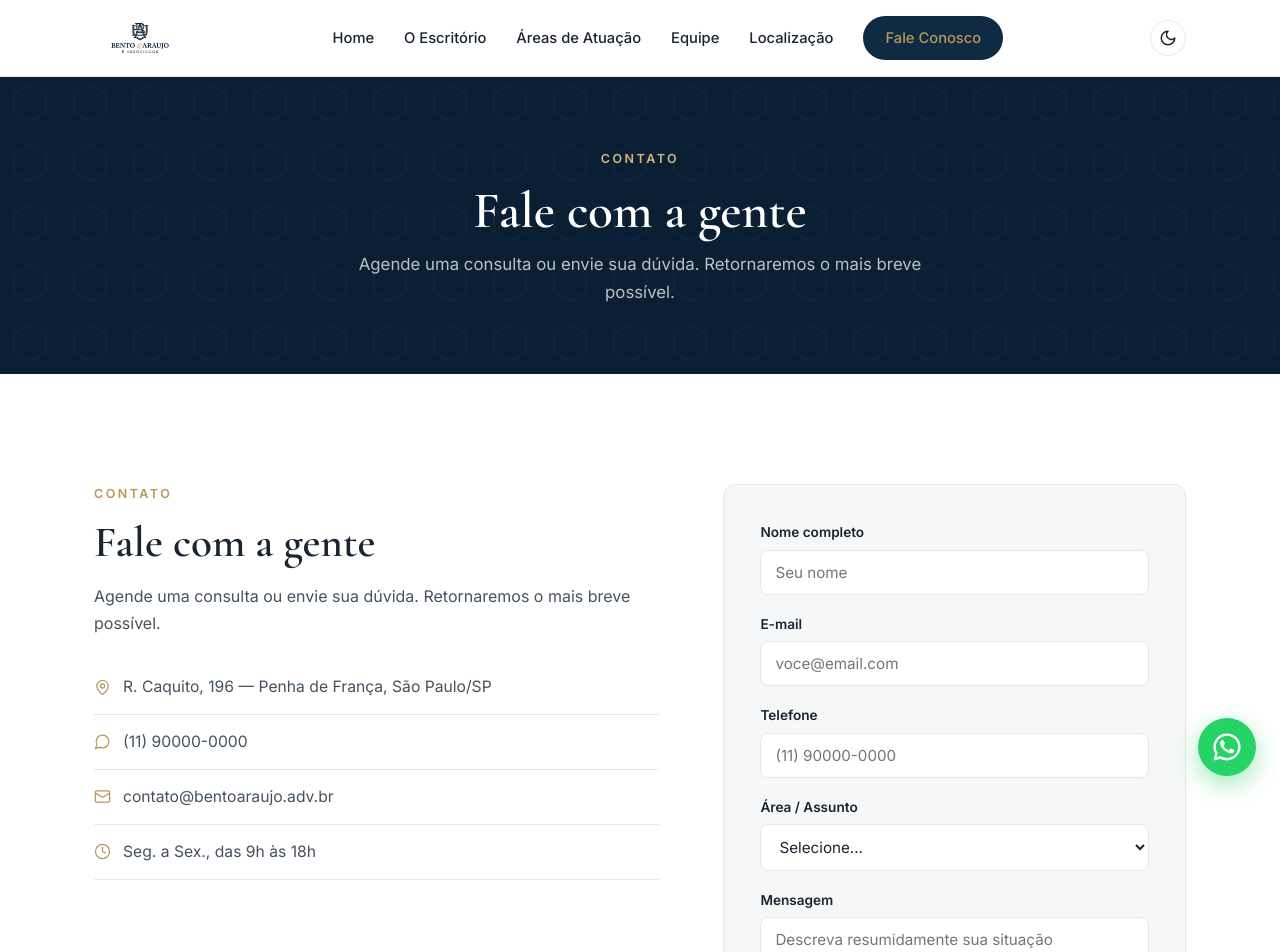
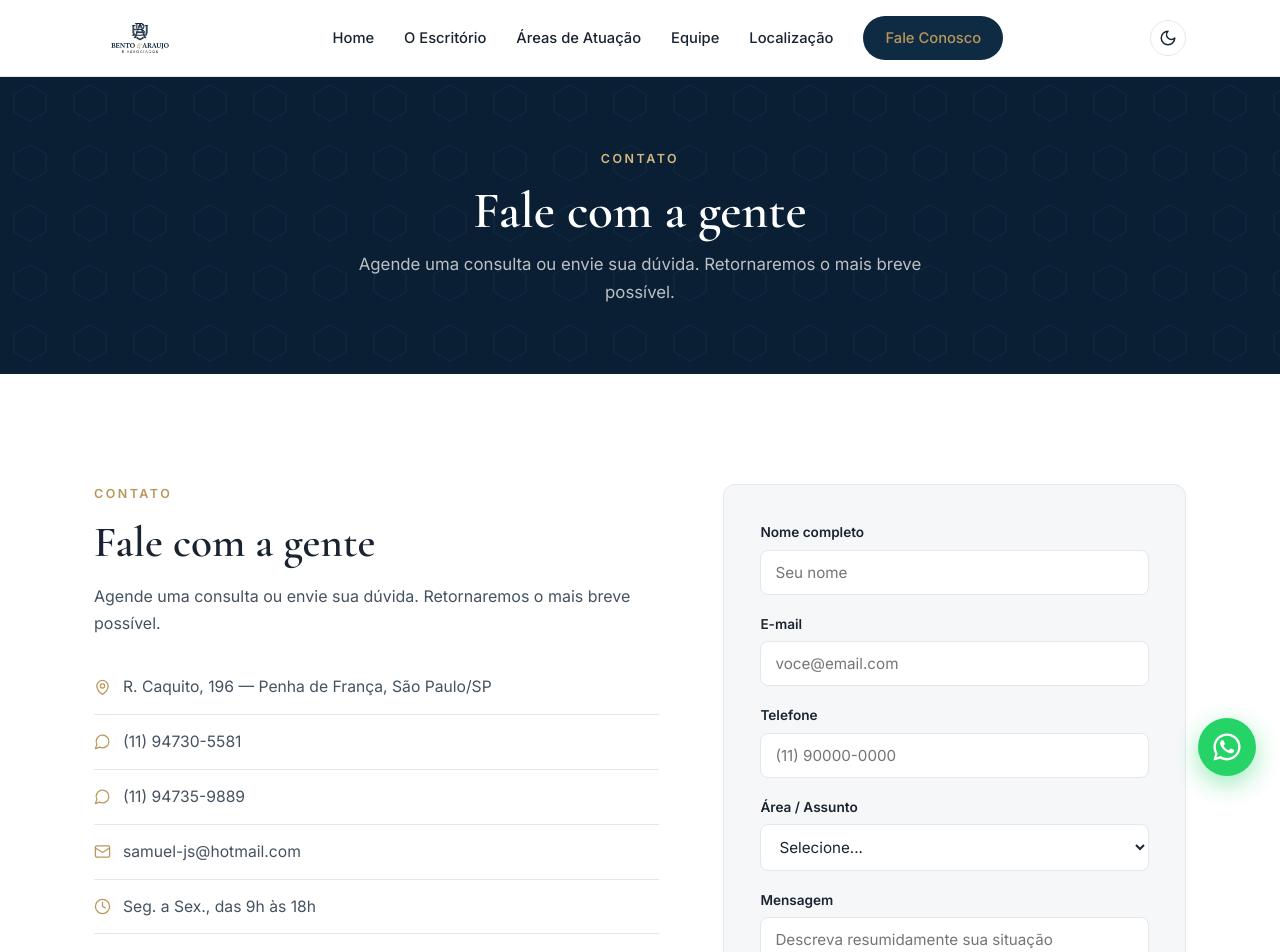
Before and after one commit to 77bueno/bento-araujo-site, a React (Vite) app: page /contato in a window 1280 px wide. Shown: the top 952 px of the page. Built offline with nearby package versions, Linux system fonts and the light colour scheme.

Commit message:
Atualiza telefones e e-mail reais dos advogados

```diff
--- a/src/components/Contact.jsx
+++ b/src/components/Contact.jsx
@@ -2,10 +2,11 @@ import { useState } from 'react'
 import { MapPin, Phone, MessageCircle, Mail, Clock } from 'lucide-react'
 
 const contactInfo = [
-  { icon: MapPin,        label: 'Endereço',  text: 'R. Caquito, 196 — Penha de França, São Paulo/SP' },
-  { icon: MessageCircle, label: 'WhatsApp',  text: '(11) 90000-0000',               href: 'https://wa.me/5511900000000' },
-  { icon: Mail,          label: 'E-mail',    text: 'contato@bentoaraujo.adv.br',    href: 'mailto:contato@bentoaraujo.adv.br' },
-  { icon: Clock,         label: 'Horário',   text: 'Seg. a Sex., das 9h às 18h' },
+  { icon: MapPin,        label: 'Endereço',         text: 'R. Caquito, 196 — Penha de França, São Paulo/SP' },
+  { icon: MessageCircle, label: 'Dr. Samuel (WA)',   text: '(11) 94730-5581',  href: 'https://wa.me/5511947305581' },
+  { icon: MessageCircle, label: 'Dr. Michel (WA)',   text: '(11) 94735-9889',  href: 'https://wa.me/5511947359889' },
+  { icon: Mail,          label: 'E-mail',            text: 'samuel-js@hotmail.com', href: 'mailto:samuel-js@hotmail.com' },
+  { icon: Clock,         label: 'Horário',           text: 'Seg. a Sex., das 9h às 18h' },
 ]
 
 const areaOptions = [
@@ -35,7 +36,7 @@ export default function Contact() {
     const body = encodeURIComponent(
       `Nome: ${form.nome}\nE-mail: ${form.email}\nTelefone: ${form.telefone}\n\n${form.mensagem}`
     )
-    window.location.href = `mailto:contato@bentoaraujo.adv.br?subject=${subject}&body=${body}`
+    window.location.href = `mailto:samuel-js@hotmail.com?subject=${subject}&body=${body}`
 
     setStatus('ok')
     setMsg('Obrigado! Abrimos seu aplicativo de e-mail para concluir o envio.')
--- a/src/components/WhatsAppFloat.jsx
+++ b/src/components/WhatsAppFloat.jsx
@@ -1,7 +1,7 @@
 export default function WhatsAppFloat() {
   return (
     <a
-      href="https://wa.me/5511900000000"
+      href="https://wa.me/5511947305581"
       className="whatsapp-float"
       target="_blank"
       rel="noopener noreferrer"
--- a/src/pages/Localizacao.jsx
+++ b/src/pages/Localizacao.jsx
@@ -22,16 +22,23 @@ const infos = [
   },
   {
     icon: Phone,
-    label: 'Telefone / WhatsApp',
-    value: '(11) 9 0000-0000',
-    link: 'https://wa.me/5511900000000',
+    label: 'Dr. Samuel — WhatsApp',
+    value: '(11) 94730-5581',
+    link: 'https://wa.me/5511947305581',
+    linkLabel: 'Enviar mensagem',
+  },
+  {
+    icon: Phone,
+    label: 'Dr. Michel — WhatsApp',
+    value: '(11) 94735-9889',
+    link: 'https://wa.me/5511947359889',
     linkLabel: 'Enviar mensagem',
   },
   {
     icon: Mail,
     label: 'E-mail',
-    value: 'contato@bentoearaujo.adv.br',
-    link: 'mailto:contato@bentoearaujo.adv.br',
+    value: 'samuel-js@hotmail.com',
+    link: 'mailto:samuel-js@hotmail.com',
     linkLabel: 'Enviar e-mail',
   },
 ]
```
